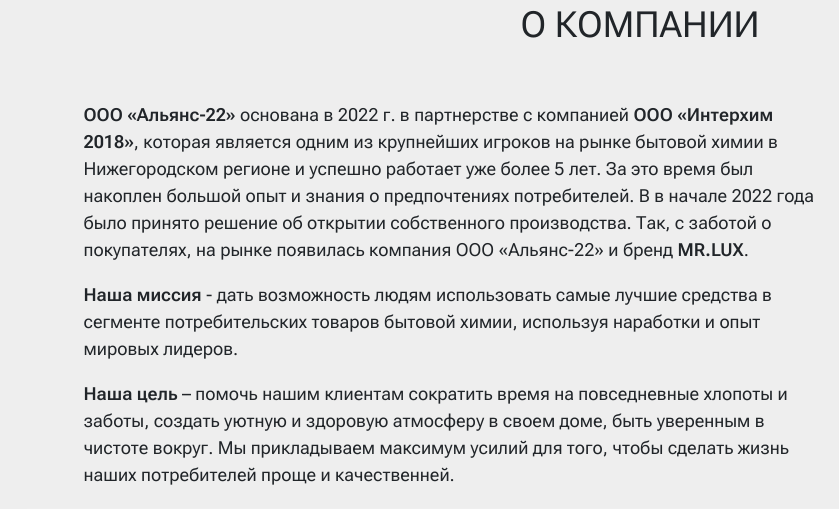
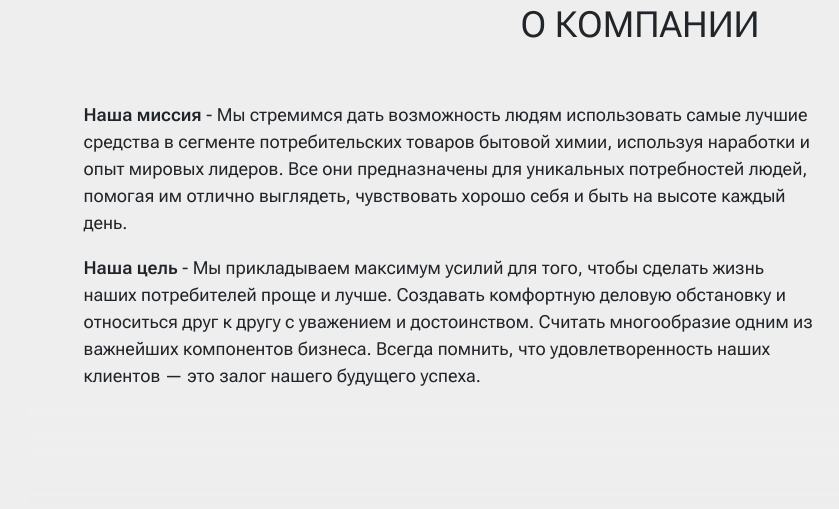
Before and after one commit to RyOlYu/PolimerHimWebsite, a plain HTML site: page index.html in a window 1280 px wide. Shown: the part 350-859 px from the top of the page, 0-839 px from the left. Drawn offline with Linux system fonts and the light colour scheme.

Commit message:
addSertificate + change main screen content(text)

```diff
--- a/index.html
+++ b/index.html
@@ -62,18 +62,13 @@
       </div>
       <div class="row">
         <div class="col-lg-8 col-sm-12 align-items-center">
-          <p><b>ООО «Альянс-22»</b> основана в 2022 г. в партнерстве с компанией <b>ООО «Интерхим 2018»</b>, которая
-            является одним из крупнейших игроков на рынке бытовой химии в Нижегородском регионе и успешно работает уже
-            более 5 лет.
-            За это время был накоплен большой опыт и знания о предпочтениях потребителей. В в начале 2022 года было
-            принято решение об открытии собственного производства. Так, с заботой о покупателях, на рынке появилась
-            компания ООО «Альянс-22» и бренд <b>MR.LUX</b>.</p>
-          <p><b>Наша миссия</b> - дать возможность людям использовать самые лучшие средства в сегменте потребительских
-            товаров бытовой химии, используя наработки и опыт мировых лидеров. </p>
-          <p><b>Наша цель</b> – помочь нашим клиентам сократить время на повседневные хлопоты и заботы, создать уютную и
-            здоровую атмосферу в своем доме, быть уверенным в чистоте вокруг.
-            Мы прикладываем максимум усилий для того, чтобы сделать жизнь наших потребителей проще и качественней.</p>
-        </div>
+          <p><b>Наша миссия</b> - Мы стремимся дать возможность людям использовать самые лучшие средства в сегменте
+            потребительских товаров бытовой химии, используя наработки и опыт мировых лидеров. Все они предназначены для
+            уникальных потребностей людей, помогая им отлично выглядеть, чувствовать хорошо себя и быть на высоте каждый
+            день.</p>
+          <p><b>Наша цель</b> - Мы прикладываем максимум усилий для того, чтобы сделать жизнь наших потребителей проще и лучше. Создавать
+            комфортную деловую обстановку и относиться друг к другу с уважением и достоинством. Считать многообразие одним из
+            важнейших компонентов бизнеса. Всегда помнить, что удовлетворенность наших клиентов — это залог нашего будущего успеха.</p>        </div>
         <div class="col-lg-4 col-sm-12 main-media align-items-center justify-content-center">
           <img src="./Media/chistota1.png" alt="Чистота" class="img-fluid main-img rounded d-block">
         </div>
@@ -587,6 +582,9 @@
       <div class="col-lg-2 col-md-4 col-sm-6  text-center mb-5">
         <img src="./Media/sertificate/scan5.jpg" alt="sertificate" class="img-fluid itd_img">
       </div>
+      <div class="col-lg-2 col-md-4 col-sm-6  sert1 text-center mb-5">
+        <img src="./Media/sertificate/scan6.jpg" alt="sertificate" class="img-fluid itd_img">
+      </div>
     </div>
   </section>
 
```
Also changed, not shown: Media/Logo_1.jpg (deleted), 3 other files.
